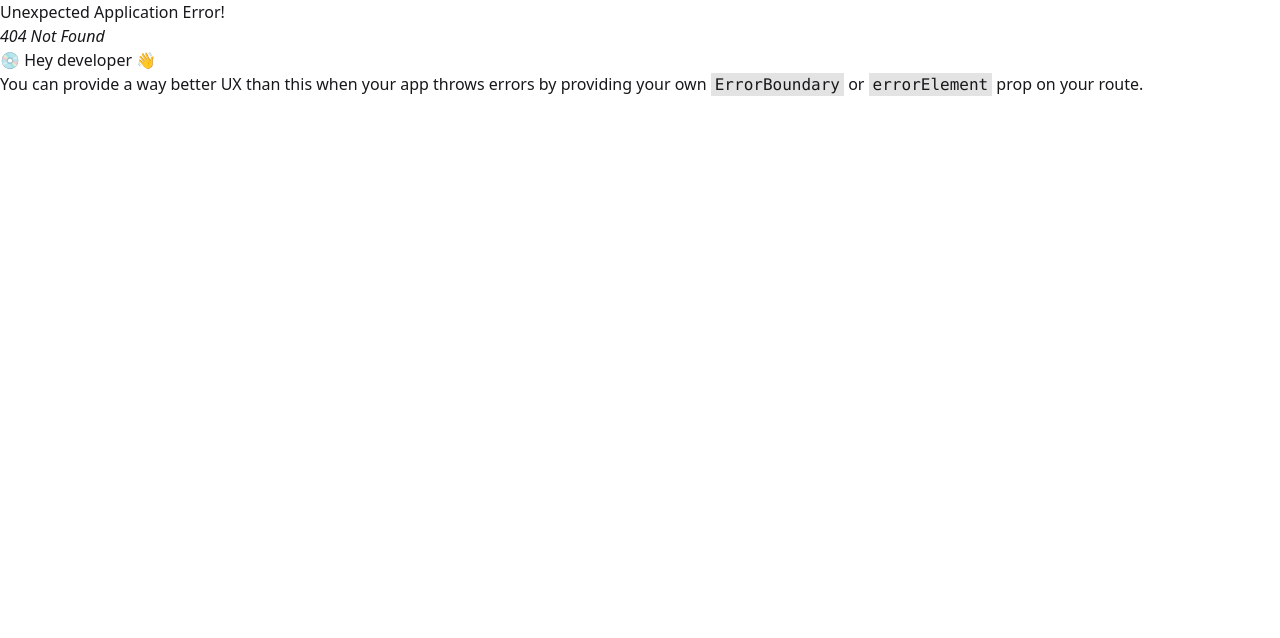
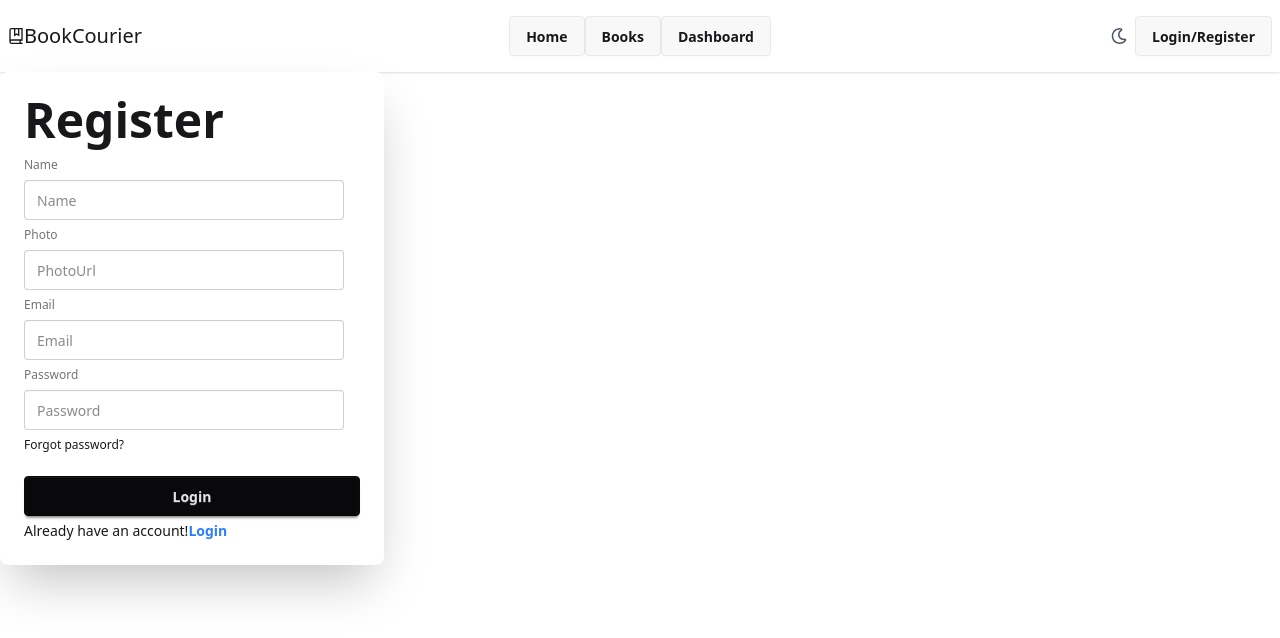
Before and after one commit to MinhajurRahman27/BookCourier-client, a React (Vite) app: page /register in a window 1280 px wide. Before the commit this address had no page. Shown: the top 638 px of the page. Built offline with nearby package versions, Linux system fonts and the light colour scheme.

Commit message:
Login and register page created

```diff
--- a/package.json
+++ b/package.json
@@ -13,6 +13,7 @@
     "@tailwindcss/vite": "^4.1.17",
     "react": "^19.2.0",
     "react-dom": "^19.2.0",
+    "react-hook-form": "^7.68.0",
     "react-icons": "^5.5.0",
     "react-router": "^7.10.1",
     "tailwindcss": "^4.1.17"
--- /dev/null
+++ b/src/Pages/Login/Login.jsx
@@ -0,0 +1,48 @@
+import React from "react";
+import { useForm } from "react-hook-form";
+import { Link } from "react-router";
+
+const Login = () => {
+  const { register, handleSubmit } = useForm();
+
+  const formsubmit = (data) => {
+    console.log(data);
+  };
+  return (
+    <div className="card bg-base-100 w-full max-w-sm shrink-0 shadow-2xl">
+      <div className="card-body">
+        <h1 className="text-5xl font-bold">Login now!</h1>
+        <form onSubmit={handleSubmit(formsubmit)}>
+          <fieldset className="fieldset">
+            <label className="label">Email</label>
+            <input
+              type="email"
+              className="input"
+              placeholder="Email"
+              {...register("email")}
+            />
+            <label className="label">Password</label>
+            <input
+              type="password"
+              className="input"
+              placeholder="Password"
+              {...register("pass")}
+            />
+            <div>
+              <a className="link link-hover">Forgot password?</a>
+            </div>
+            <button className="btn btn-neutral mt-4">Login</button>
+          </fieldset>
+          <p>
+            Don't have an account!
+            <Link className="text-blue-500 font-semibold" to="/register">
+              Register Now
+            </Link>
+          </p>
+        </form>
+      </div>
+    </div>
+  );
+};
+
+export default Login;
--- /dev/null
+++ b/src/Pages/Register/Register.jsx
@@ -0,0 +1,62 @@
+import React from "react";
+import { useForm } from "react-hook-form";
+import { Link } from "react-router";
+
+const Register = () => {
+  const { register, handleSubmit } = useForm();
+
+  const formsubmit = (data) => {
+    console.log(data);
+  };
+  return (
+    <div className="card bg-base-100 w-full max-w-sm shrink-0 shadow-2xl">
+      <div className="card-body">
+        <h1 className="text-5xl font-bold">Register</h1>
+        <form onSubmit={handleSubmit(formsubmit)}>
+          <fieldset className="fieldset">
+            <label className="label">Name</label>
+            <input
+              type="text"
+              className="input"
+              placeholder="Name"
+              {...register("name")}
+            />
+            <label className="label">Photo</label>
+            <input
+              type="text"
+              className="input"
+              placeholder="PhotoUrl"
+              {...register("photoURL")}
+            />
+            <label className="label">Email</label>
+            <input
+              type="email"
+              className="input"
+              placeholder="Email"
+              {...register("email")}
+            />
+            <label className="label">Password</label>
+            <input
+              type="password"
+              className="input"
+              placeholder="Password"
+              {...register("pass")}
+            />
+            <div>
+              <a className="link link-hover">Forgot password?</a>
+            </div>
+            <button className="btn btn-neutral mt-4">Login</button>
+          </fieldset>
+          <p>
+            Already have an account!
+            <Link className="text-blue-500 font-semibold" to="/login">
+              Login
+            </Link>
+          </p>
+        </form>
+      </div>
+    </div>
+  );
+};
+
+export default Register;
--- a/src/routes/router.jsx
+++ b/src/routes/router.jsx
@@ -1,6 +1,8 @@
 import { createBrowserRouter } from "react-router";
 import RootLayout from "../Layout/RootLayout";
 import Home from "../Pages/Home/Home";
+import Login from "../Pages/Login/Login";
+import Register from "../Pages/Register/Register";
 
 export const router = createBrowserRouter([
   {
@@ -11,6 +13,14 @@ export const router = createBrowserRouter([
         index: true,
         Component: Home,
       },
+      {
+        path:'/login',
+        Component: Login
+      },
+      {
+        path:'/register',
+        Component: Register
+      },
     ],
   },
 ]);
```
Also changed, not shown: 1 other file (tests, documents, lock files or other folders).
